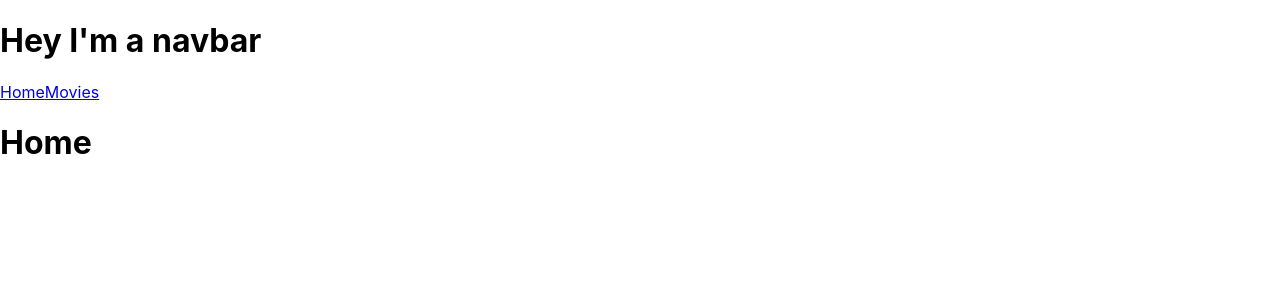
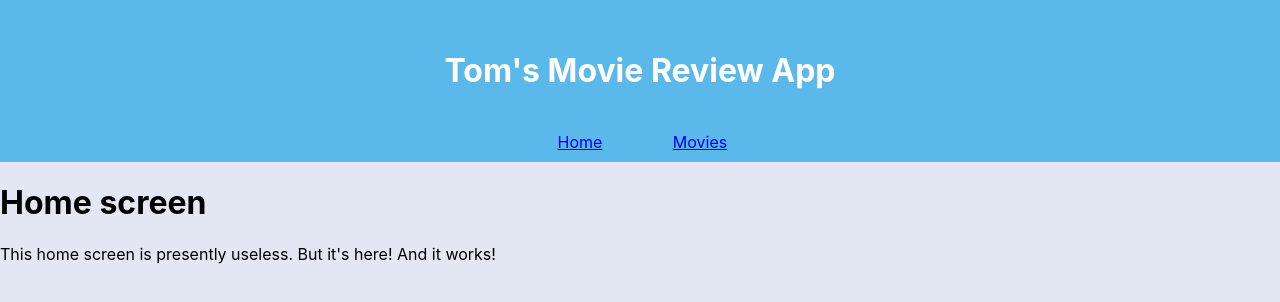
Before and after one commit to Tomuke-H/movies, a React (Create React App) app in the folder client/: page / in a window 1280 px wide. Shown: the top 302 px of the page. Built offline with nearby package versions, Linux system fonts and the light colour scheme.

Commit message:
dissatisfying styling

```diff
--- a/client/src/App.css
+++ b/client/src/App.css
@@ -2,37 +2,6 @@
   text-align: center;
 }
 
-.App-logo {
-  height: 40vmin;
-  pointer-events: none;
+body {
+  background-color: #e3e6f3;
 }
-
-@media (prefers-reduced-motion: no-preference) {
-  .App-logo {
-    animation: App-logo-spin infinite 20s linear;
-  }
-}
-
-.App-header {
-  background-color: #282c34;
-  min-height: 100vh;
-  display: flex;
-  flex-direction: column;
-  align-items: center;
-  justify-content: center;
-  font-size: calc(10px + 2vmin);
-  color: white;
-}
-
-.App-link {
-  color: #61dafb;
-}
-
-@keyframes App-logo-spin {
-  from {
-    transform: rotate(0deg);
-  }
-  to {
-    transform: rotate(360deg);
-  }
-}
--- a/client/src/App.js
+++ b/client/src/App.js
@@ -3,6 +3,7 @@ import Navbar from "./components/Navbar";
 import Movies from "./components/Movies";
 import Home from "./components/Home"
 import { Switch, Route } from "react-router-dom";
+import "./App.css"
 
 function App() {
   return (
--- a/client/src/components/Home.js
+++ b/client/src/components/Home.js
@@ -3,7 +3,8 @@ import React from 'react';
 const Home = () => {
     return (
         <div>
-            <h1>Home</h1>
+            <h1>Home screen</h1>
+            <p>This home screen is presently useless. But it's here! And it works!</p>
         </div>
     )
 }
--- /dev/null
+++ b/client/src/components/Movie.css
@@ -0,0 +1,20 @@
+.movie-wrapper {
+    display: flex;
+    flex-direction: column;
+    align-items: center;
+    border: solid 5px;
+    border-color: #8860D0;
+    background-color: #5ab9ea;
+    color: white;
+    margin: 20px;
+    border-radius: 10px;
+}
+
+.movie__button-wrappers {
+    display: flex;
+    justify-content: center;
+}
+
+.movie__buttons {
+    width: 120px;
+}
--- a/client/src/components/Movie.js
+++ b/client/src/components/Movie.js
@@ -3,6 +3,7 @@ import axios from 'axios'
 import Review from './Review'
 import MovieForm from './MovieForm'
 import ReviewForm from './ReviewForm'
+import "./Movie.css"
 
 
 const Movie = ({movie, deleteMovie, updateMovie}) => {
@@ -67,12 +68,14 @@ const Movie = ({movie, deleteMovie, updateMovie}) => {
     }
 
     return (
-        <div>
+        <div className="movie-wrapper">
             <h1>{movie.title}</h1>
-            <h4>{movie.genre}</h4>
-            <button onClick={() => setEditForm(!editForm)}>{editForm ? "Hide Edit Form" : "Edit Movie"}</button>
-            <button onClick={() => deleteMovie(movie.id)}>Delete Movie</button>
-            <button onClick={() => handleReviewClick()}>{reviewDisplay ? "Hide Reviews" : "Show Reviews"}</button>
+            <h4>Genre: {movie.genre}</h4>
+            <div className="movie__button-wrapper">
+                <button className="movie__buttons" onClick={() => setEditForm(!editForm)}>{editForm ? "Hide Edit Form" : "Edit Movie"}</button>
+                <button className="movie__buttons" onClick={() => deleteMovie(movie.id)}>Delete Movie</button>
+                <button className="movie__buttons" onClick={() => handleReviewClick()}>{reviewDisplay ? "Hide Reviews" : "Reviews"}</button>
+            </div>
             {editForm && <MovieForm movie={movie} updateMovie={updateMovie} setEditForm={setEditForm}/>}
 
             {reviewDisplay && <button onClick={
--- a/client/src/components/Movies.js
+++ b/client/src/components/Movies.js
@@ -54,7 +54,6 @@ const Movies = () => {
 
     return (
         <div>
-            <h1>MOVIES!</h1>
             <button onClick={() => setNewMovieForm(!newMovieForm)}>Add new Movie</button>
             {newMovieForm && <MovieForm createMovie={createMovie}/>}
             {renderMovies()}
--- /dev/null
+++ b/client/src/components/Navbar.css
@@ -0,0 +1,33 @@
+.wrapper {
+    display: flex;
+    flex-direction: column;
+    align-items: center;
+    background-color: #5ab9ea;
+    color:white;
+    padding-top: 30px;
+    padding-bottom: 0px;
+    margin-top: 0px;
+    margin-bottom: 20px;
+}
+
+.button-wrapper {
+    display: flex;
+    margin-bottom: 0px;
+}
+
+.button {
+    display: flex;
+    align-items: center;
+    justify-content: center;
+    width: 100px;
+    margin-left: 0px;
+    margin-right: 0px;
+    margin-bottom: 0px;
+    margin-top: 10px;
+    padding: 10px;
+}
+
+.button:hover {
+    background-color: #e3e6f3;
+    color: black;
+}
--- a/client/src/components/Navbar.js
+++ b/client/src/components/Navbar.js
@@ -1,12 +1,15 @@
 import React from 'react';
 import { Link } from 'react-router-dom'
+import "./Navbar.css"
 
 const Navbar =()=> {
     return (
-        <div>
-            <h1>Hey I'm a navbar</h1>
-            <Link to="/">Home</Link>
-            <Link to="/movies">Movies</Link>
+        <div className="wrapper">
+            <h1>Tom's Movie Review App</h1>
+            <div className="button-wrapper">
+                <Link className="button" to="/">Home</Link>
+                <Link className="button" to="/movies">Movies</Link>
+            </div>
         </div>
     );
 };
--- /dev/null
+++ b/client/src/components/Review.css
@@ -0,0 +1,6 @@
+.review {
+    border: solid 5px;
+    border-color: #5680e9;
+    margin: 10px;
+    padding: 5px;
+}
--- a/client/src/components/Review.js
+++ b/client/src/components/Review.js
@@ -1,10 +1,11 @@
 import React, { useState } from 'react';
 import ReviewForm from './ReviewForm';
+import "./Review.css"
 
 const Review = ({review, deleteReview, updateReview}) => {
     const [editForm, setEditForm] = useState(false)
     return(
-        <div>
+        <div className="review">
             <h4>{review.text}</h4>
             <h4>{review.author}</h4>
             <button onClick={() => deleteReview(review.id)}>Delete Review</button>
```
Also changed, not shown: client/src/components/Movies.css (added).
